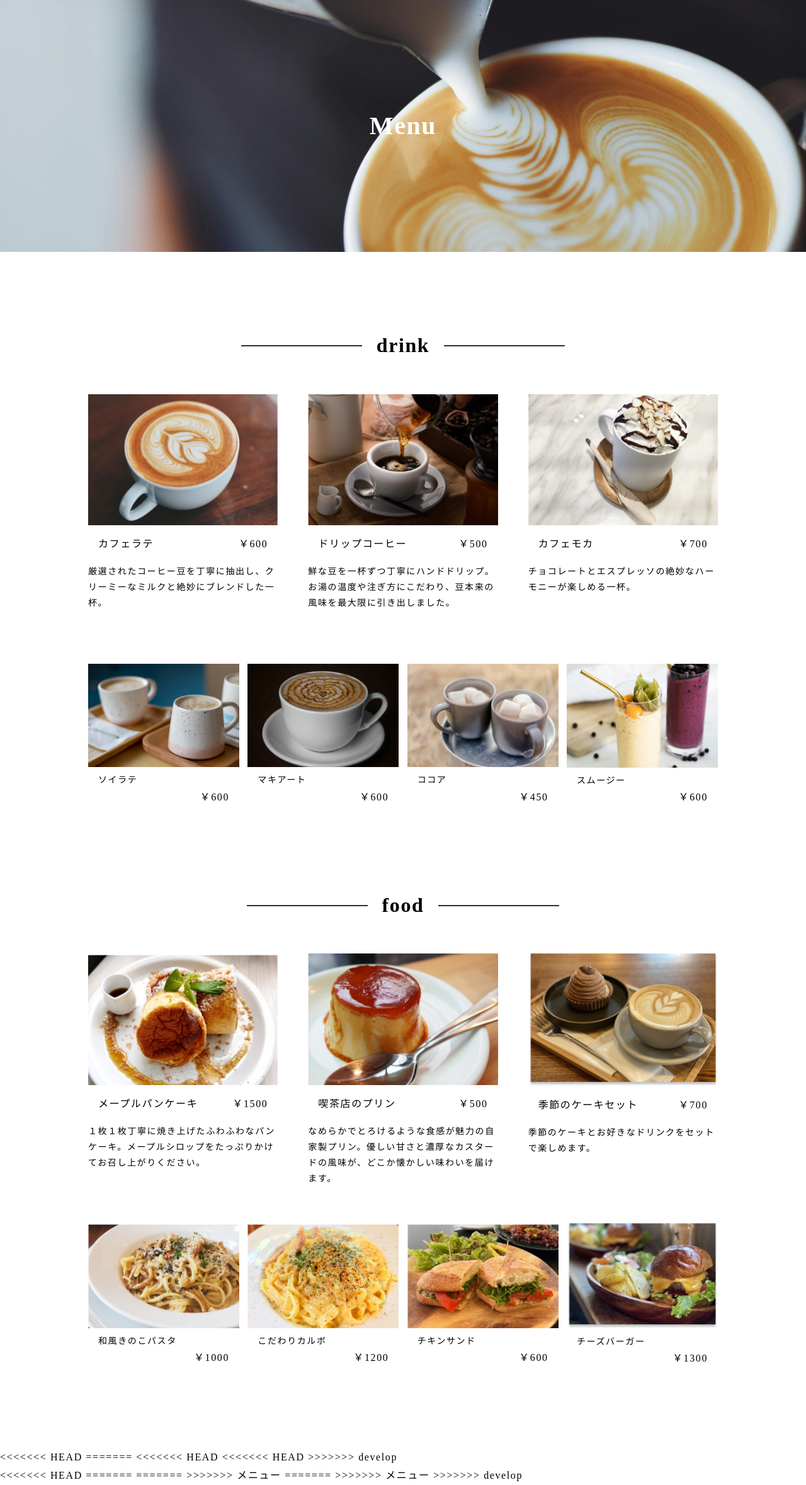
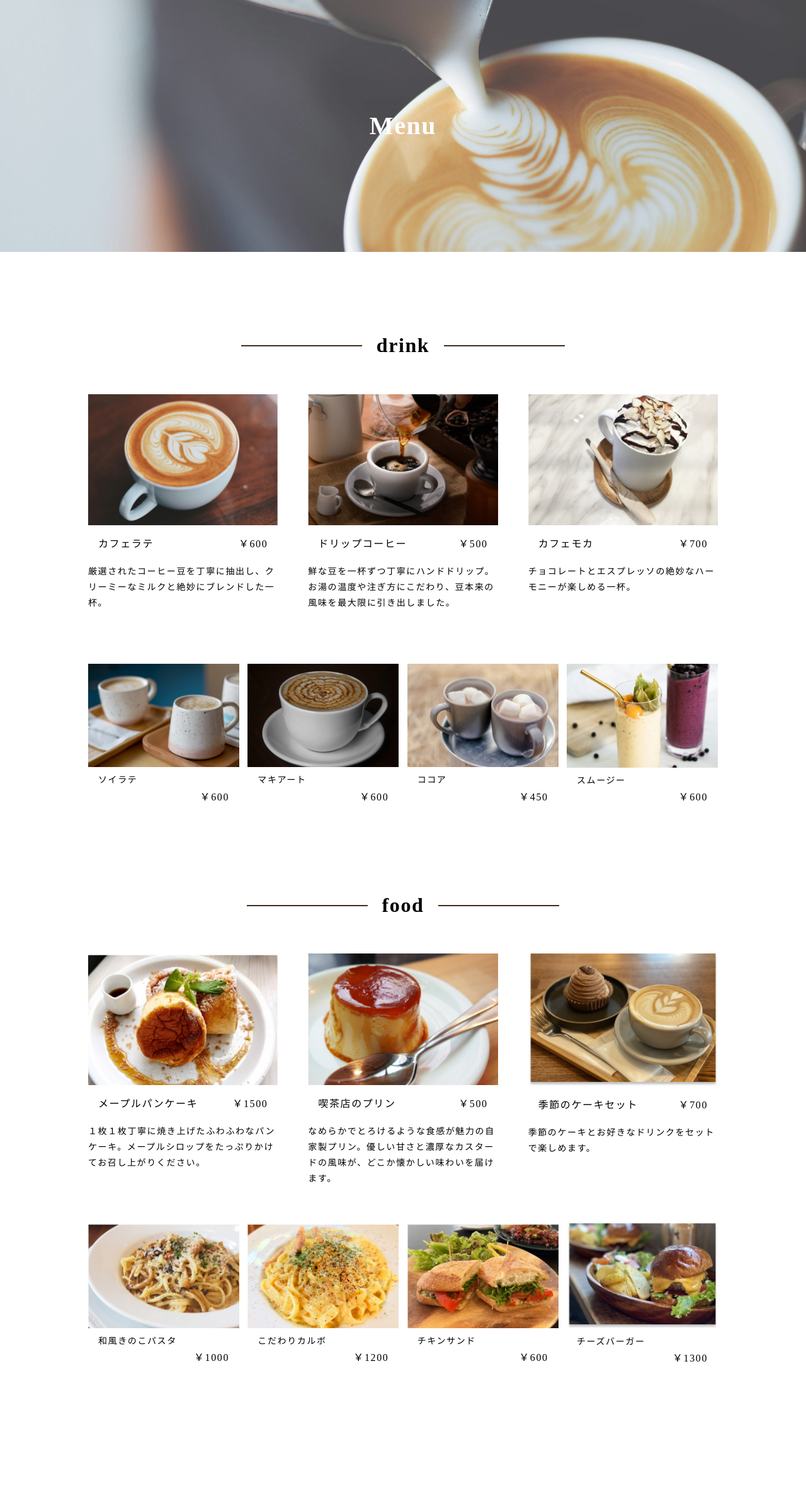
Before and after one commit to koni-ken/Cafe_Lelien, a PHP site: page /menu.html in a window 1280 px wide. Shown: the whole page at 63% size. After the commit the page ends 2162 px from the top, so only its background shows below. Run offline with PHP 8.4, Linux system fonts and the light colour scheme.

Commit message:
不要なところ削除しました

```diff
--- a/src/css/style.css
+++ b/src/css/style.css
@@ -275,6 +275,7 @@ body {
   height: 400px;
   position: relative;
   object-fit: contain;
+  opacity: 0.8;
 }
 .menu-kv-img{
   height: 100%;
@@ -322,12 +323,12 @@ body {
 .menu-item{
   width: 33%;
   height: 380px;
-
 }
 @media screen and (max-width: 768px) {
   .menu-item{
     width: 100%;
     margin-bottom: 48px;
+    height: auto;
   }
   .menu-item:last-child{
     margin-bottom: 0;
--- a/src/menu.html
+++ b/src/menu.html
@@ -218,22 +218,5 @@
 
    </div> <!-- menu-inner -->
 
-<<<<<<< HEAD
-=======
-<<<<<<< HEAD
-<<<<<<< HEAD
->>>>>>> develop
-   <div class="test">
-
-   </div>
-
-<<<<<<< HEAD
-=======
-=======
-
->>>>>>> メニュー
-=======
->>>>>>> メニュー
->>>>>>> develop
   </body>
 </html>
```
